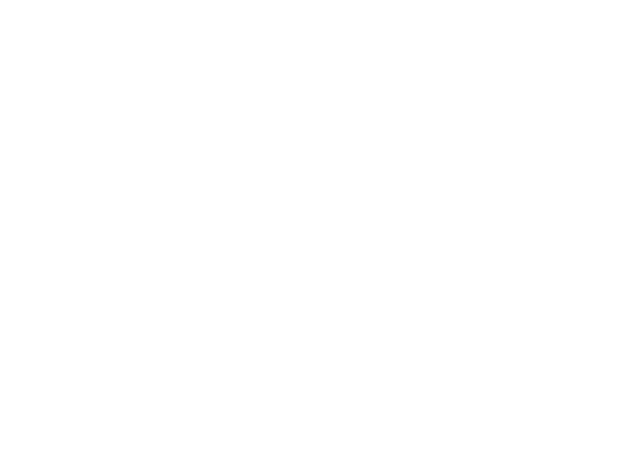
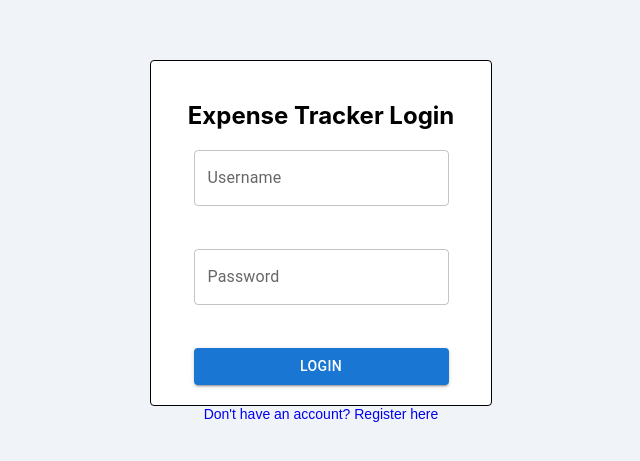
Before and after one commit to danaital/expenses-frontend, a React (Create React App) app: page /register in a window 1280 px wide. Before the commit this address had no page. Shown: the part 159-620 px from the top of the page, without its empty margins (319-959 px from the left). Built offline with nearby package versions, Linux system fonts and the light colour scheme.

Commit message:
FE-5: style to login page , add link to register page

```diff
--- a/src/controls/routers/router-app.tsx
+++ b/src/controls/routers/router-app.tsx
@@ -9,6 +9,7 @@ export const RouterApp = () => {
     <Routes>
       <Route path="/" element={<LoginPage />} />
       <Route path="/login" element={<LoginPage />} />
+      <Route path="/register" element={<LoginPage />} />
     </Routes>
   );
 }
--- a/src/libs/features/login/login-page.tsx
+++ b/src/libs/features/login/login-page.tsx
@@ -4,9 +4,11 @@ import * as yup from 'yup';
 import styled from 'styled-components';
 import { TextField, Button } from '@mui/material';
 import axios from 'axios';
+import { Link } from 'react-router-dom';
 
 const LoginPageContainer = styled.div`
     display: flex;
+    flex-direction: column;
     justify-content: center;
     align-items: center;
     height: 100vh;
@@ -17,10 +19,17 @@ const LoginForm = styled.form`
     background-color: #ffffff;
     display: flex;
     flex-direction: column;
+    align-items: center;
     width: 300px;
     padding: 20px;
     border: 1px solid black;
     border-radius: 4px;
+`;
+
+const RegisterLink = styled.div`
+    text-align: center;
+    font-family: Arial, sans-serif;
+    font-size: 14px;
 `;
 
 export const LoginPage: FC = () => {
@@ -34,14 +43,9 @@ export const LoginPage: FC = () => {
     const loginButtonLabel = "Login";
     const usernameRequiredError = "Username is required";
     const passwordRequiredError = "Password is required";
-
-    const handleUsernameChange = (event: React.ChangeEvent<HTMLInputElement>) => {
-        setUsername(event.target.value);
-    };
-
-    const handlePasswordChange = (event: React.ChangeEvent<HTMLInputElement>) => {
-        setPassword(event.target.value);
-    };
+    const loginError = "Invalid username or password";
+    const loginSuccess = "Login successful";
+    const registerLinkLabel = "Don't have an account? Register here";
 
     const handleSubmit = async (values: { username: string; password: string }) => {
         try {
@@ -80,6 +84,9 @@ export const LoginPage: FC = () => {
                     onChange={formik.handleChange}
                     error={formik.touched.username && Boolean(formik.errors.username)}
                     helperText={(formik.touched.username && formik.errors.username) || ' '}
+                    fullWidth
+                    style={{ width: '85%' }}
+
                 />
                 <div style={{ marginBottom: 20 }} />
                 <TextField
@@ -91,12 +98,19 @@ export const LoginPage: FC = () => {
                     onChange={formik.handleChange}
                     error={formik.touched.password && Boolean(formik.errors.password)}
                     helperText={(formik.touched.password && formik.errors.password) || ' '}
+                    fullWidth
+                    style={{ width: '85%' }}
                 />
                 <div style={{ marginBottom: 20 }} />
-                <Button type="submit" variant="contained" color="primary">
+                <Button type="submit" variant="contained" color="primary" style={{ width: "85%" }}>
                     {loginButtonLabel}
                 </Button>
             </LoginForm>
+            <RegisterLink>
+                <Link to="/register" style={{ textDecoration: 'none', color: '007bff' }}>
+                   {registerLinkLabel}
+                </Link>
+            </RegisterLink>
         </LoginPageContainer>
     );
 };
```
Also changed, not shown: src/libs/features/register/register-page.tsx (added).
